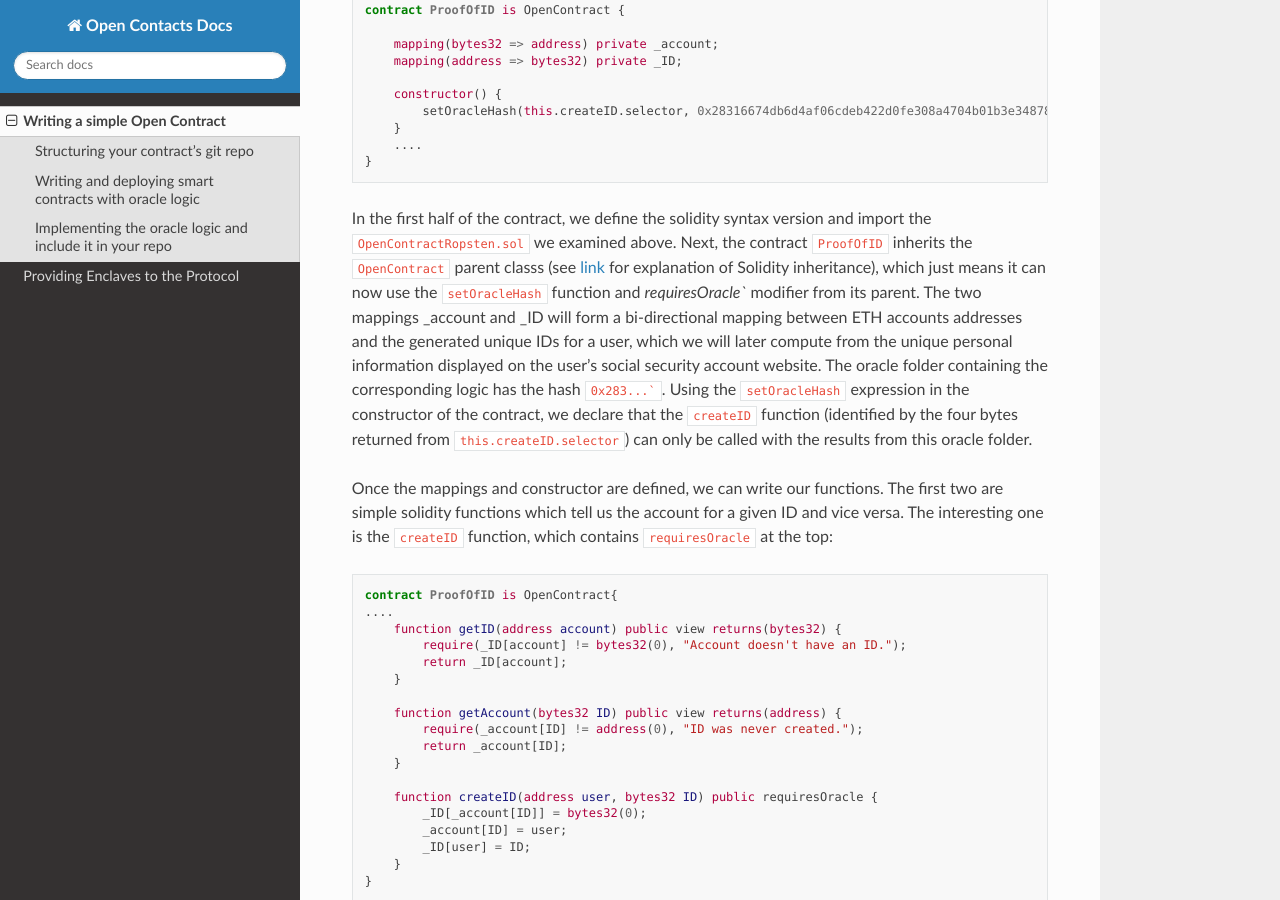
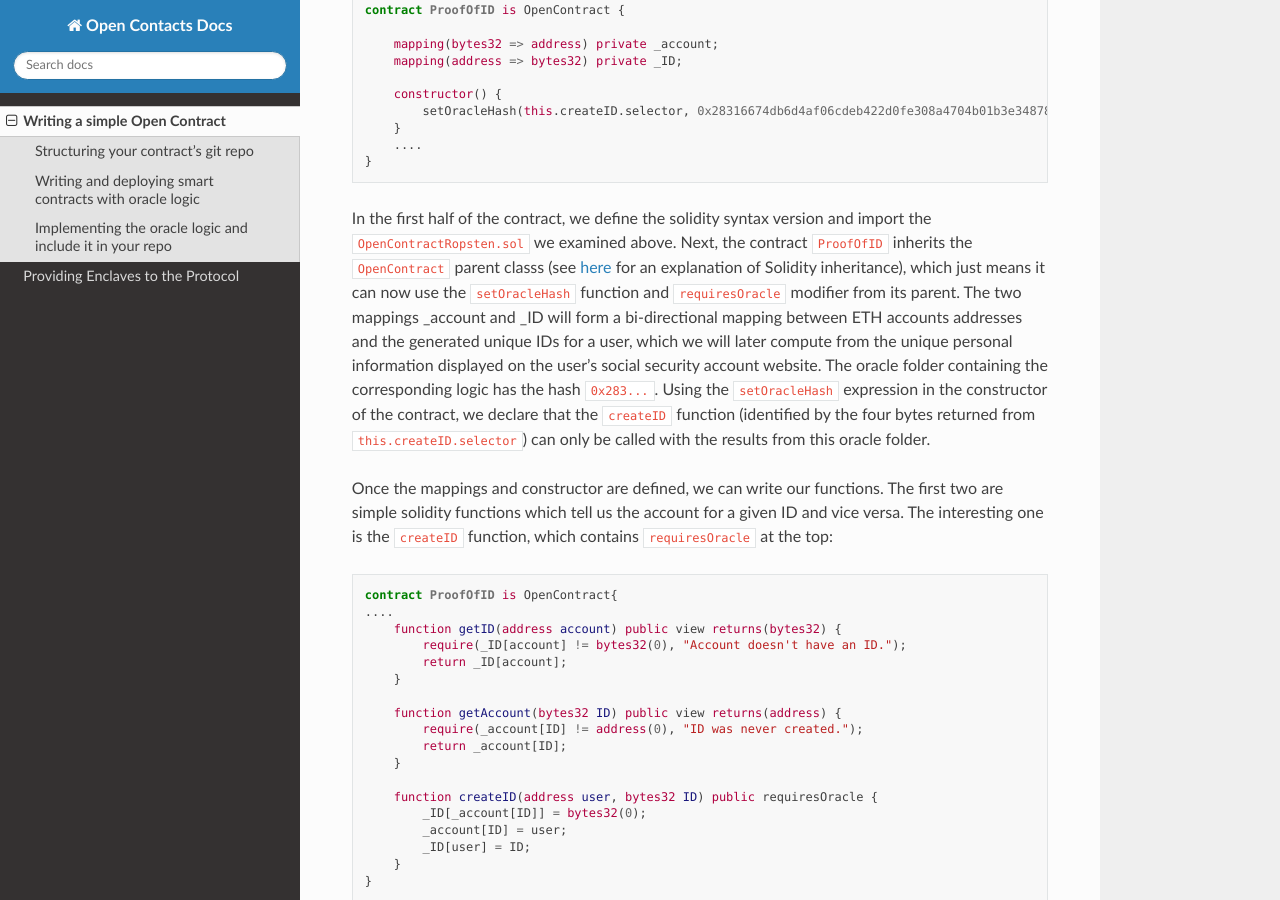
Before and after one commit to open-contracts/docs, a Sphinx documentation site: the page built from docs/source/structure.rst, in a window 1280 px wide and 900 px high, scrolled down 3924 px. Built offline with Sphinx 7.4.7 and the Read the Docs theme 2.0.0, drawn with Linux system fonts in a browser that asks for light colours.

Commit message:
Update structure.rst

````diff
--- a/docs/source/structure.rst
+++ b/docs/source/structure.rst
@@ -141,8 +141,7 @@ Let's see how the Proof-of-ID contract inherits from the ``OpenContract`` class.
 
 In the first half of the contract, we define the solidity syntax version and import the ``OpenContractRopsten.sol`` we examined above.
 Next, the contract ``ProofOfID`` inherits the ``OpenContract`` parent classs
-(see `link <https://www.tutorialspoint.com/solidity/solidity_inheritance.htm>`_ for
-explanation of Solidity inheritance), which just means it can now use the ``setOracleHash`` function and `requiresOracle`` modifier from its parent. The two mappings _account and _ID will form a bi-directional mapping between ETH accounts addresses and the generated unique IDs for a user, which we will later compute from the unique personal information displayed on the user's social security account website. The oracle folder containing the corresponding logic has the hash ``0x283...```. Using the ``setOracleHash`` expression in the constructor of the contract, we declare that the ``createID`` function (identified by the four bytes returned from ``this.createID.selector``) can only be called with the results from this oracle folder.
+(see `here <https://www.tutorialspoint.com/solidity/solidity_inheritance.htm>`_ for an explanation of Solidity inheritance), which just means it can now use the ``setOracleHash`` function and ``requiresOracle`` modifier from its parent. The two mappings _account and _ID will form a bi-directional mapping between ETH accounts addresses and the generated unique IDs for a user, which we will later compute from the unique personal information displayed on the user's social security account website. The oracle folder containing the corresponding logic has the hash ``0x283...``. Using the ``setOracleHash`` expression in the constructor of the contract, we declare that the ``createID`` function (identified by the four bytes returned from ``this.createID.selector``) can only be called with the results from this oracle folder.
 
 Once the mappings and constructor are defined, we can write our functions.
 The first two are simple solidity functions which tell us the account for a given ID and vice versa.
````
